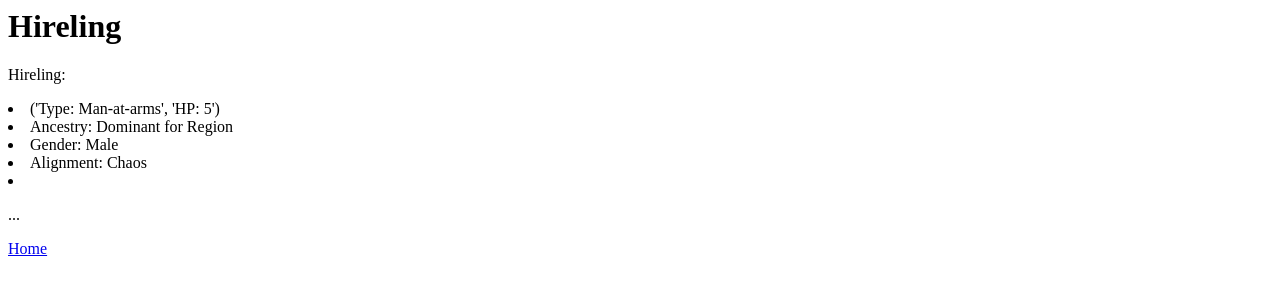
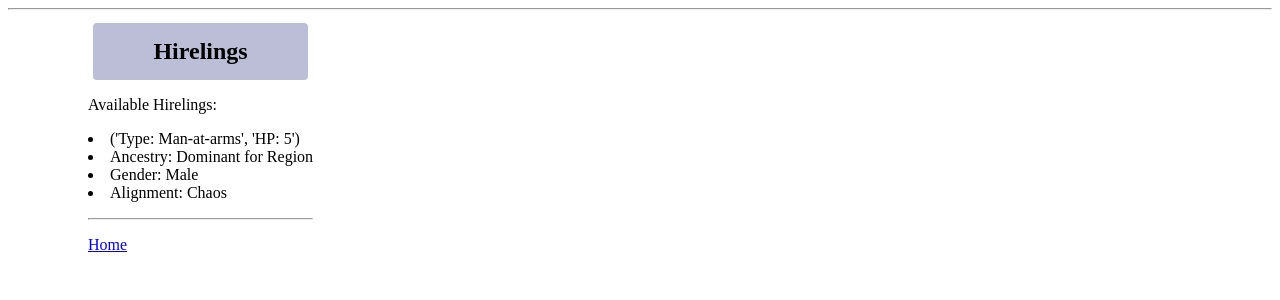
Before and after one commit to widderslainte/hex-flask, a Flask app: page /hirelings in a window 1280 px wide. Shown: the top 300 px of the page. Run offline with Flask 2, Linux system fonts and the light colour scheme.

Commit message:
cleanup, tweaking hirelings

```diff
--- a/app.py
+++ b/app.py
@@ -168,7 +168,8 @@ def route_spoor():
 def route_hirelings():
     # output = check_character_class()
     # return output
-    section = "Hireling"
+    title = "Hirelings"
+    section = "Available Hirelings"
     # item1 = check_character_class()
     item1 = check_hireling_type()
     item2 = check_common_ancestry()
@@ -176,4 +177,4 @@ def route_hirelings():
     item4 = check_alignment()
     # item5 = check_hp()
     item5 = ""
-    return render_template('generic5.html', title=section, section=section, item1=item1, item2=item2, item3=item3, item4=item4, item5=item5)
+    return render_template('hirelings.html', title=title, section=section, item1=item1, item2=item2, item3=item3, item4=item4, item5=item5)
--- a/hirelings.py
+++ b/hirelings.py
@@ -67,6 +67,8 @@ def check_common_ancestry():
         ancestry="Ancestry: Eskla"
     else:
         ancestry="Ancestry: Dominant for Region"
+    # if hireling_type == 'War dog':
+    #     ancestry="dog"
     return ancestry
 
 # HP
--- a/templates/generic5.html
+++ b/templates/generic5.html
@@ -1,6 +1,7 @@
 <html>
     <head>
         <title>{{ title }}</title>
+        <hr>
     </head>
     <body>
         <h1> {{ title }}</h1>
--- /dev/null
+++ b/templates/hirelings.html
@@ -0,0 +1,37 @@
+<html>
+    <head>
+        <title>{{ title }}</title>
+        <hr>
+    </head>
+    <body>
+        <div class="container" style="width: max-content;">
+
+            <figure style="float:left;">
+            </figure>
+            <div class="container" style="float:right">
+              <!-- <h3 style="text-align: center;">  {{ message }}</h3> -->
+              <!-- <h3 style="text-align: center;">Dungeon Science</h3> -->
+              <p align=center style="background-color:#bcbed7;
+        border-radius:4px;
+        font-size:24px;
+        padding:15px;
+        margin:5px;">
+                <b>Hirelings</b>
+              </p>
+
+
+
+
+        <p>{{ section }}:
+            <li>{{ item1 }} </li>
+            <li>{{ item2 }} </li>
+            <li>{{ item3 }} </li>
+            <li>{{ item4 }} </li>
+            <!-- <li>{{ item5 }} </li> -->
+        </p>
+    </body>
+    <footer>
+        <p></p>
+        <hr>
+        <p><a href="/">Home</a></p></footer>
+</html>
```
Also changed, not shown: describe_encounter.py (+5 -11 lines), templates/index.html (+34 -15 lines).
